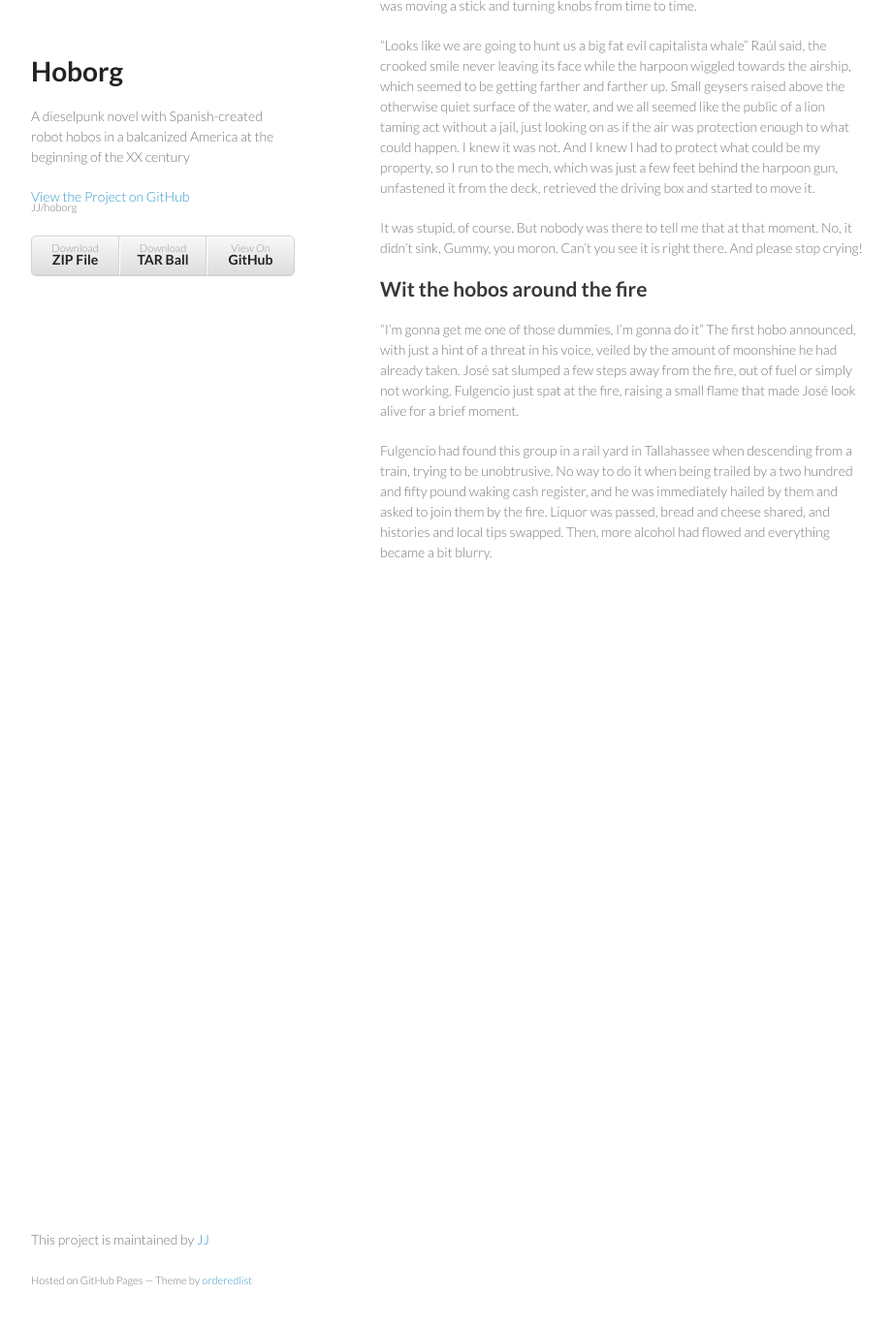
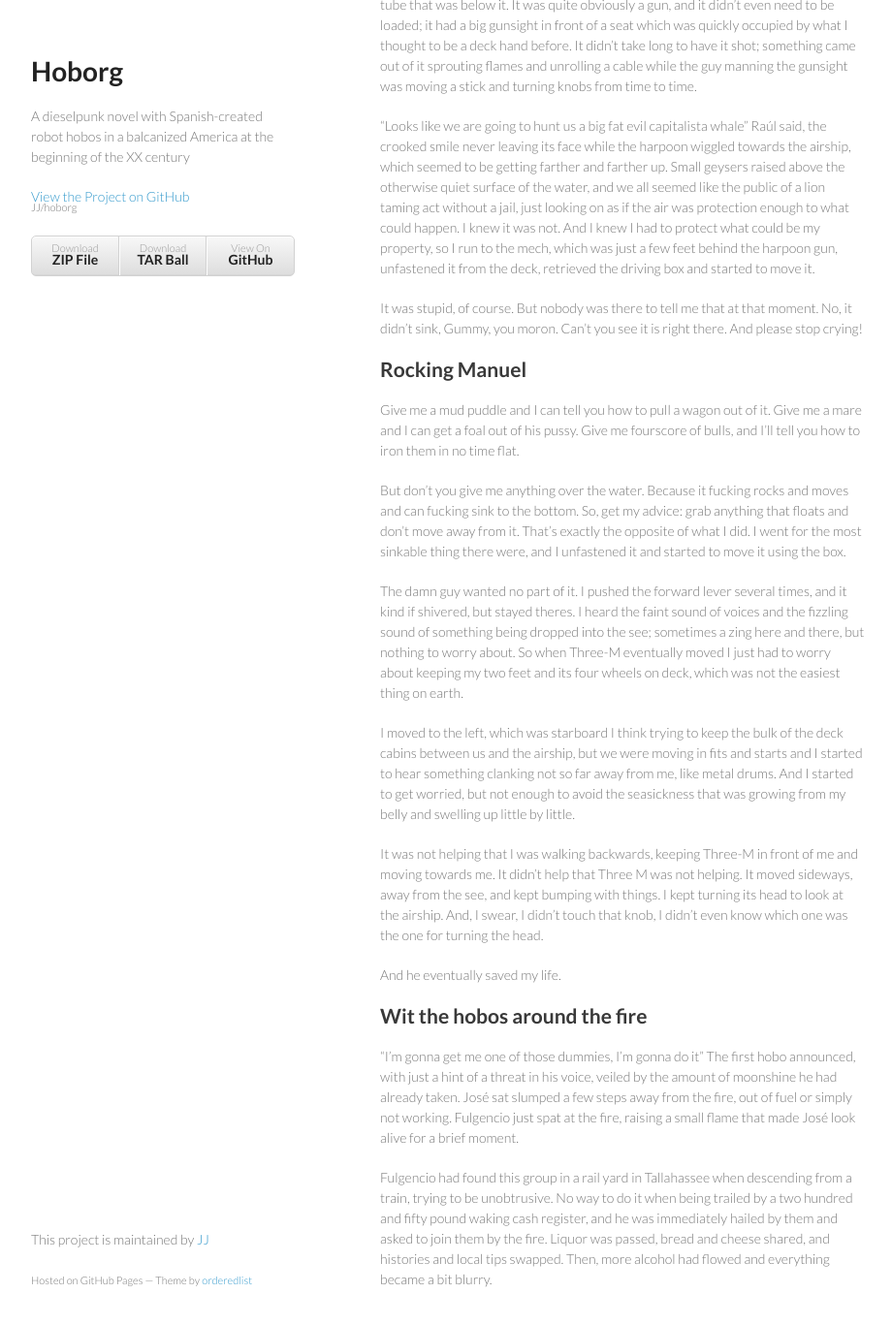
Before and after one commit to JJ/hoborg, a Jekyll site: the page built from text/text.md, in a window 1280 px wide and 1400 px high, scrolled down 8830 px. Shown: the top 1367 px of the window at 97% size, without its empty margins (178-1098 px from the left). Built offline with Jekyll 4.4.1, drawn with Linux system fonts in a browser that asks for light colours; before the commit the page ends 9480 px from its top, so only the background shows below that; some of the changed text lies outside the part shown.

Commit message:
Sync text/text.md from master to gh-pages

```diff
--- a/text/text.md
+++ b/text/text.md
@@ -371,10 +371,18 @@ back into their car.
 Rebuilding
 -------------
 
-Fortunately, nobody was badly damaged by the fire at the circus. And you have to fight fire with fire, so no big deal here. But didn't mean I had to breath the same air as the clowns, and I tried to keep as far away from them as possible.
+Fortunately, nobody was badly damaged by the fire at the circus. And
+you have to fight fire with fire, so no big deal here. But didn't mean
+I had to breath the same air as the clowns, and I tried to keep as far
+away from them as possible.
+
+As did, apparently, Rufus. Back then I did not know why, but he became
+a bit twitchy every time a clown was getting close to us. That made
+him almost a permanent fixture in the gaucho crew, even if there was
+no hoochie-koochie.
 
 
-The second greatest show on earth arrives in New Orleans
+The second greatest show on earth goes to New Orleans
 ----------------------------------------------------------------------------
 
 So we were going back to the United States of America. What was left
@@ -503,6 +511,44 @@ It was stupid, of course. But nobody was there to tell me that at that
 moment. No, it didn't sink, Gummy, you moron. Can't you see it is
 right there. And please stop crying!
 
+Rocking Manuel
+---------------------
+
+Give me a mud puddle and I can tell you how to pull a wagon out of
+it. Give me a mare and I can get a foal out of his pussy. Give me
+fourscore of bulls, and I'll tell you how to iron them in no time
+flat.
+
+But don't you give me anything over the water. Because it fucking
+rocks and moves and can fucking sink to the bottom. So, get my advice:
+grab anything that floats and don't move away from it. That's exactly
+the opposite of what I did. I went for the most sinkable thing there
+were, and I unfastened it and started to move it using the box.
+
+The damn guy wanted no part of it. I pushed the forward lever several
+times, and it kind if shivered, but stayed theres. I heard the faint
+sound of voices and the fizzling sound of something being dropped into
+the see; sometimes a zing here and there, but nothing to worry
+about. So when Three-M eventually moved I just had to worry about
+keeping my two feet and its four wheels on deck, which was not the
+easiest thing on earth.
+
+I moved to the left, which was starboard I think trying to keep the
+bulk of the deck cabins between us and the airship, but we were moving
+in fits and starts and I started to hear something clanking not so far
+away from me, like metal drums. And I started to get worried, but not
+enough to avoid the seasickness that was growing from my belly and
+swelling up little by little.
+
+It was not helping that I was walking backwards, keeping Three-M in
+front of me and moving towards me. It didn't help that Three M was not
+helping. It moved sideways, away from the see, and kept bumping with
+things. I kept turning its head to look at the airship. And, I swear,
+I didn't touch that knob, I didn't even know which one was the one for
+turning the head.
+
+And he eventually saved my life.
+
 
 Wit the hobos around the fire
 --------------
```
